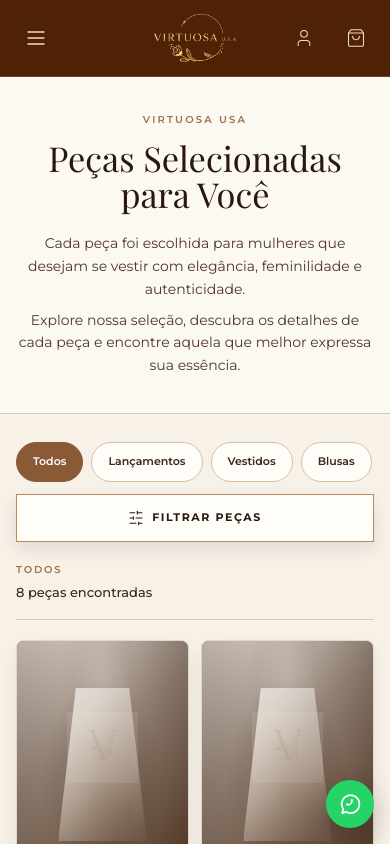
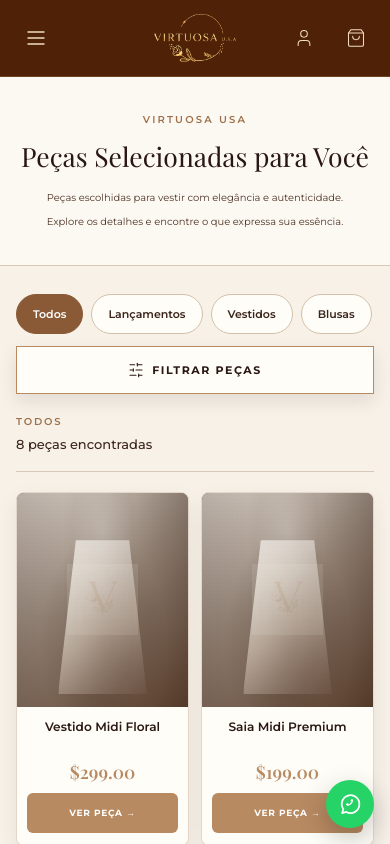
Before and after one commit to universocsdigital-wq/virtuosa-usa, a Next.js app: page /shop in a window 390 px wide. Shown: the top 844 px of the page. Built offline with nearby package versions, Linux system fonts and the light colour scheme; a web font is replaced by a local one.

Commit message:
keep shop introduction lines intact on mobile

```diff
--- a/components/shop/ShopClient.tsx
+++ b/components/shop/ShopClient.tsx
@@ -181,12 +181,18 @@ export function ShopClient({ products }: { products: Product[] }) {
       <section className="border-b border-[#D9C8B5] bg-[#FCF8F2] py-9 lg:py-12">
         <div className="container-virtuosa text-center lg:text-left">
           <p className="mb-3 font-sans text-[10px] font-semibold uppercase tracking-[0.22em] text-[#9E714C]">Virtuosa USA</p>
-          <h1 className="font-serif text-[#2A1712]" style={{ fontSize: "clamp(2.15rem, 4vw, 3.8rem)", lineHeight: 1.05 }}>
+          <h1 className="whitespace-nowrap font-serif text-[clamp(1.55rem,6.8vw,2rem)] leading-tight text-[#2A1712] lg:text-[3.8rem] lg:leading-[1.05]">
             Peças Selecionadas para Você
           </h1>
-          <div className="mx-auto mt-5 space-y-2 font-sans text-[14px] leading-relaxed text-[#4F3527] lg:mx-0 lg:text-[15px]">
-            <p className="lg:whitespace-nowrap">Cada peça foi escolhida para mulheres que desejam se vestir com elegância, feminilidade e autenticidade.</p>
-            <p className="lg:whitespace-nowrap">Explore nossa seleção, descubra os detalhes de cada peça e encontre aquela que melhor expressa sua essência.</p>
+          <div className="mx-auto mt-4 font-sans text-[#4F3527] lg:mx-0 lg:mt-5">
+            <div className="space-y-2 text-center text-[clamp(0.56rem,2.55vw,0.68rem)] leading-relaxed lg:hidden">
+              <p className="whitespace-nowrap">Peças escolhidas para vestir com elegância e autenticidade.</p>
+              <p className="whitespace-nowrap">Explore os detalhes e encontre o que expressa sua essência.</p>
+            </div>
+            <div className="hidden space-y-2 text-[15px] leading-relaxed lg:block">
+              <p className="whitespace-nowrap">Cada peça foi escolhida para mulheres que desejam se vestir com elegância, feminilidade e autenticidade.</p>
+              <p className="whitespace-nowrap">Explore nossa seleção, descubra os detalhes de cada peça e encontre aquela que melhor expressa sua essência.</p>
+            </div>
           </div>
         </div>
       </section>
```
